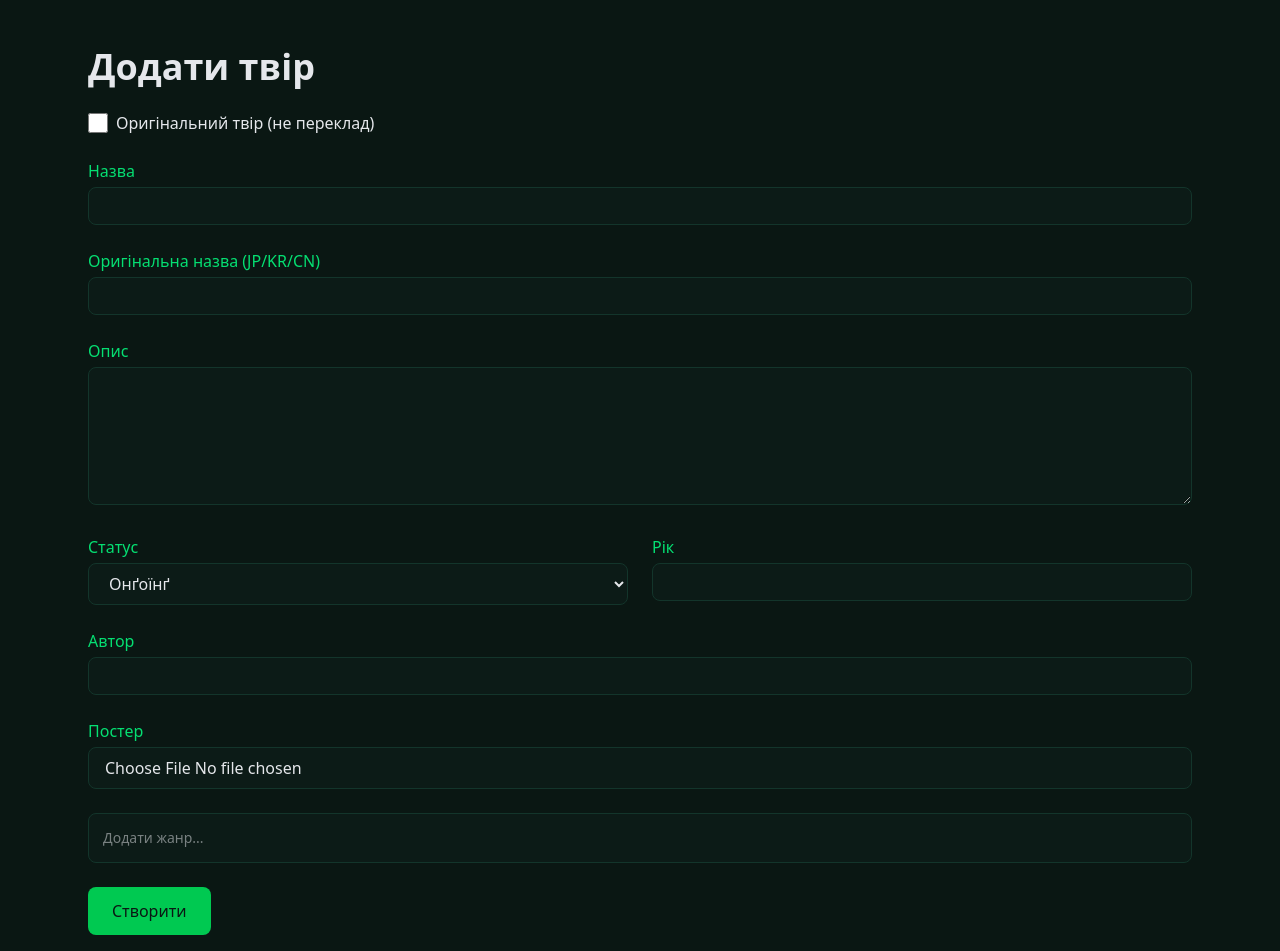
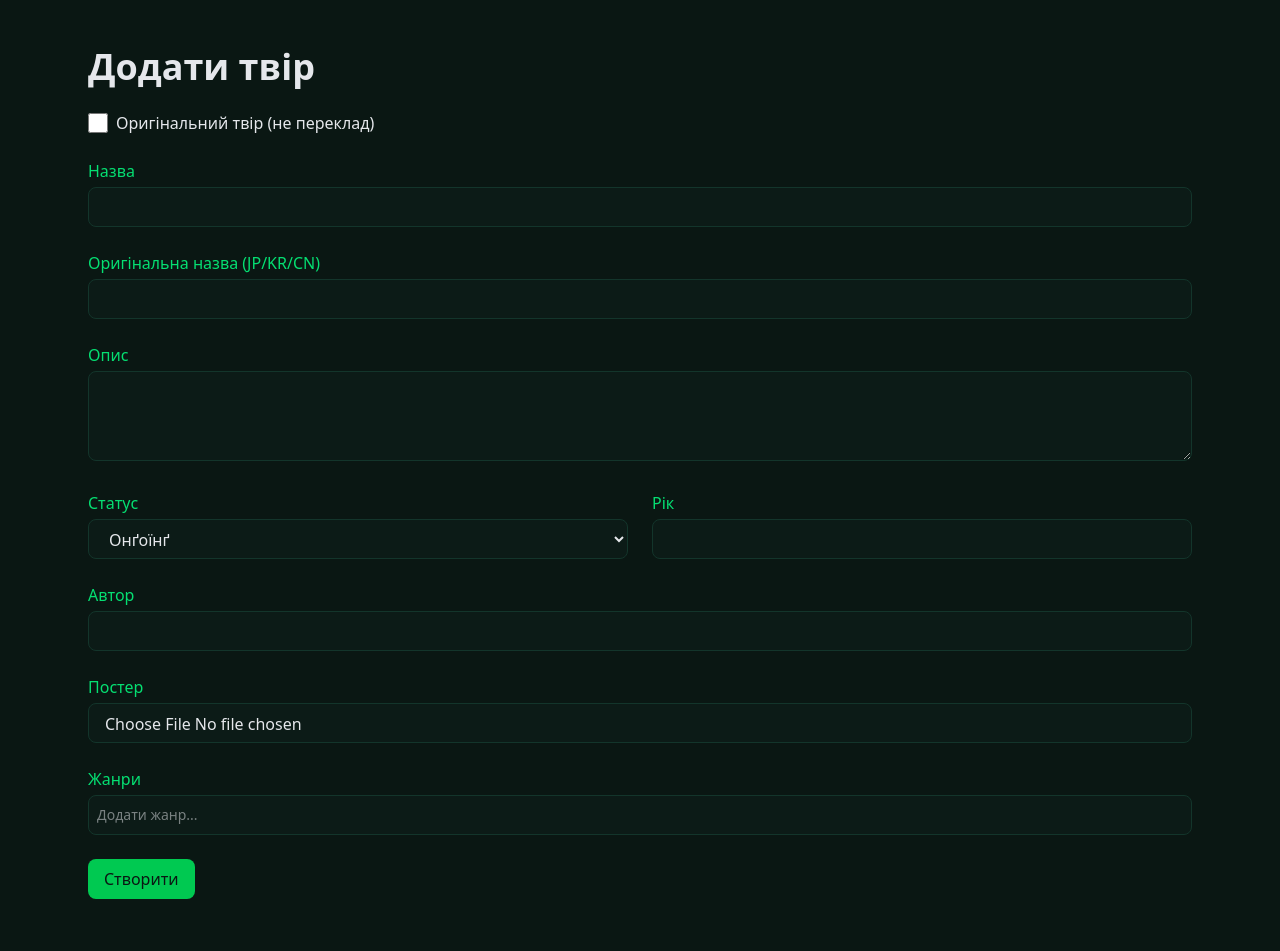
Before and after one commit to volbil/damare, a FastAPI app: template templates/title/create.html in a window 1280 px wide. Shown: the part 73-1024 px from the top of the page. After the commit the page ends 972 px from the top, so only its background shows below. Run offline with FastAPI, Linux system fonts and the light colour scheme; the template is opened without the code that fills it, so the values that code supplies are empty; parts of the project's set-up code (start-up, migrations or seed data) failed here and were passed over.

Commit message:
Polished design for novel creation page

```diff
--- a/static/styles.css
+++ b/static/styles.css
@@ -316,8 +316,14 @@
   .h-5 {
     height: calc(var(--spacing) * 5);
   }
+  .h-10 {
+    height: calc(var(--spacing) * 10);
+  }
   .h-12 {
     height: calc(var(--spacing) * 12);
+  }
+  .h-20 {
+    height: calc(var(--spacing) * 20);
   }
   .h-40 {
     height: calc(var(--spacing) * 40);
@@ -336,6 +342,9 @@
   }
   .max-h-48 {
     max-height: calc(var(--spacing) * 48);
+  }
+  .min-h-10 {
+    min-height: calc(var(--spacing) * 10);
   }
   .min-h-\[42px\] {
     min-height: 42px;
@@ -387,6 +396,9 @@
   }
   .justify-center {
     justify-content: center;
+  }
+  .gap-1 {
+    gap: calc(var(--spacing) * 1);
   }
   .gap-2 {
     gap: calc(var(--spacing) * 2);
@@ -512,6 +524,12 @@
   }
   .p-6 {
     padding: calc(var(--spacing) * 6);
+  }
+  .px-1 {
+    padding-inline: calc(var(--spacing) * 1);
+  }
+  .px-2 {
+    padding-inline: calc(var(--spacing) * 2);
   }
   .px-3 {
     padding-inline: calc(var(--spacing) * 3);
--- a/templates/components/button_link.html
+++ b/templates/components/button_link.html
@@ -1,6 +1,6 @@
 {% macro button_link(text, href="#") %}
 <a href="{{ href }}"
-   class="px-4 py-2 rounded-lg bg-green-500 hover:bg-green-400 text-[#0a1713] font-medium transition">
+   class="px-4 py-2 rounded-lg bg-green-500 hover:bg-green-400 text-[#0a1713] font-medium transition cursor-pointer">
     {{ text }}
 </a>
 {% endmacro %}
--- a/templates/components/genres.html
+++ b/templates/components/genres.html
@@ -25,11 +25,11 @@
 
     <div
         @click="focused=true"
-        class="flex flex-wrap items-center gap-2 min-h-[42px] p-2.5 rounded-lg bg-[#0e1e1a]/60 border border-[#13352b]
-               hover:border-green-400 focus-within:border-green-500 transition">
+        class="flex flex-wrap items-center gap-1 min-h-10 px-1 rounded-lg bg-[#0e1e1a]/60 border border-[#13352b] hover:border-green-400 focus-within:border-green-500 transition">
 
         <template x-for="tag in selected" :key="tag">
-            <div class="px-3 py-1 rounded-md bg-[#07100d]/60 border border-[#13352b] text-sm flex items-center gap-2">
+            <div
+                class="px-3 py-1 rounded-md bg-[#07100d]/60 border border-[#13352b] text-sm flex items-center gap-2">
                 <span x-text="tag"></span>
                 <button type="button" @click="remove(tag)" class="text-gray-400 hover:text-red-400">×</button>
             </div>
@@ -47,16 +47,17 @@
 
     <div
         x-show="focused"
-        class="mt-2 p-2 rounded-lg max-h-32 overflow-y-auto bg-[#0e1e1a]/90 border border-[#13352b]
-               flex flex-wrap gap-2">
+        class="mt-2 p-2 rounded-lg max-h-32 overflow-y-auto bg-[#0e1e1a]/90 border border-[#13352b] flex flex-wrap gap-2">
+
         <template x-for="genre in filtered" :key="genre">
             <button
-                type="button"
+                class="px-3 py-1 rounded bg-[#07100d]/60 border border-[#13352b] text-sm hover:bg-[#13352b]"
                 @click="add(genre)"
-                class="px-3 py-1 rounded bg-[#07100d]/60 border border-[#13352b] text-sm hover:bg-[#13352b]"
                 x-text="genre"
-            ></button>
+                type="button">
+            </button>
         </template>
+
         <template x-if="filtered.length === 0">
             <span class="text-gray-500 text-sm">Жанр не знайдено</span>
         </template>
--- a/templates/title/create.html
+++ b/templates/title/create.html
@@ -6,7 +6,7 @@
 <div>
     <label for="{{ name }}" class="block mb-1 text-green-400 select-none">{{ label }}</label>
     <input
-        class="leading-tight w-full bg-[#0e1e1a]/60 border border-[#13352b] rounded-lg px-4 py-2 focus:ring-green-500 focus:border-green-500 focus-visible:outline-none"
+        class="leading-tight w-full bg-[#0e1e1a]/60 border border-[#13352b] rounded-lg px-4 py-2 focus:ring-green-500 focus:border-green-500 focus-visible:outline-none h-10"
         type="{{ type }}"
         name="{{ name }}"
         id="{{ name }}">
@@ -17,16 +17,29 @@
 
 <h1 class="text-4xl font-bold mb-6">Додати твір</h1>
 
-<form action="" method="post" enctype="multipart/form-data" class="space-y-6 mb-4">
+<form
+    x-data="{ original: false }"
+    action=""
+    method="post"
+    enctype="multipart/form-data"
+    class="space-y-6 mb-4">
+
     <div class="flex items-center gap-2">
-        <input id="is-original" name="is-original" type="checkbox"
-                class="h-5 w-5 text-green-500 accent-green-500 rounded">
-        <label for="is-original" class="select-none">Оригінальний твір (не переклад)</label>
+        <input
+            x-model="original"
+            class="h-5 w-5 text-green-500 accent-green-500 rounded cursor-pointer"
+            id="is-original"
+            name="is-original"
+            type="checkbox">
+
+        <label for="is-original" class="select-none cursor-pointer">Оригінальний твір (не переклад)</label>
     </div>
 
     {{ simple_input("Назва", "title") }}
 
-    {{ simple_input("Оригінальна назва (JP/KR/CN)", "original-title") }}
+    <div x-show="!original">
+        {{ simple_input("Оригінальна назва (JP/KR/CN)", "original-title") }}
+    </div>
 
     <div>
         <label for="description" class="block mb-1 text-green-400 select-none">Опис</label>
@@ -34,14 +47,14 @@
             class="w-full bg-[#0e1e1a]/60 border border-[#13352b] rounded-lg px-4 py-2 focus:ring-green-500 focus:border-green-500 focus-visible:outline-none"
             name="description"
             id="description"
-            rows="5"></textarea>
+            rows="3"></textarea>
     </div>
 
     <div class="grid grid-cols-2 gap-6">
         <div>
             <label class="block mb-1 text-green-400 select-none">Статус</label>
             <select
-                class="leading-tight w-full bg-[#0e1e1a]/60 border border-[#13352b] rounded-lg px-4 py-2 focus:ring-green-500 focus:border-green-500 focus-visible:outline-none"
+                class="leading-tight w-full bg-[#0e1e1a]/60 border border-[#13352b] rounded-lg px-4 py-2 focus:ring-green-500 focus:border-green-500 focus-visible:outline-none h-10"
                 name="status">
                 <option>Онґоїнґ</option>
                 <option>Завершено</option>
@@ -53,22 +66,27 @@
         {{ simple_input("Рік", "year", "number") }}
     </div>
 
-    {{ simple_input("Автор", "author") }}
+    <div x-show="!original">
+        {{ simple_input("Автор", "author") }}
+    </div>
 
     <div>
         <label class="block mb-1 text-green-400 select-none">Постер</label>
         <input
-            class="bg-[#0e1e1a]/60 border border-[#13352b] rounded-lg px-4 py-2 w-full"
+            class="bg-[#0e1e1a]/60 border border-[#13352b] rounded-lg px-4 py-2 w-full h-10"
             accept="image/*"
             type="file"
             name="poster">
     </div>
 
-    {{ genres_select() }}
+    <div>
+        <label class="block mb-1 text-green-400 select-none">Жанри</label>
+        {{ genres_select() }}
+    </div>
 
     <button
-        type="submit"
-        class="cursor-pointer px-6 py-3 bg-green-500 hover:bg-green-400 text-[#0a1713] font-medium rounded-lg transition">
+        class="px-4 py-2 rounded-lg bg-green-500 hover:bg-green-400 text-[#0a1713] font-medium transition cursor-pointer"
+        type="submit">
         Створити
     </button>
 </form>
```
Also changed, not shown: app/models/content/novel.py (added, +22 -0 lines).
